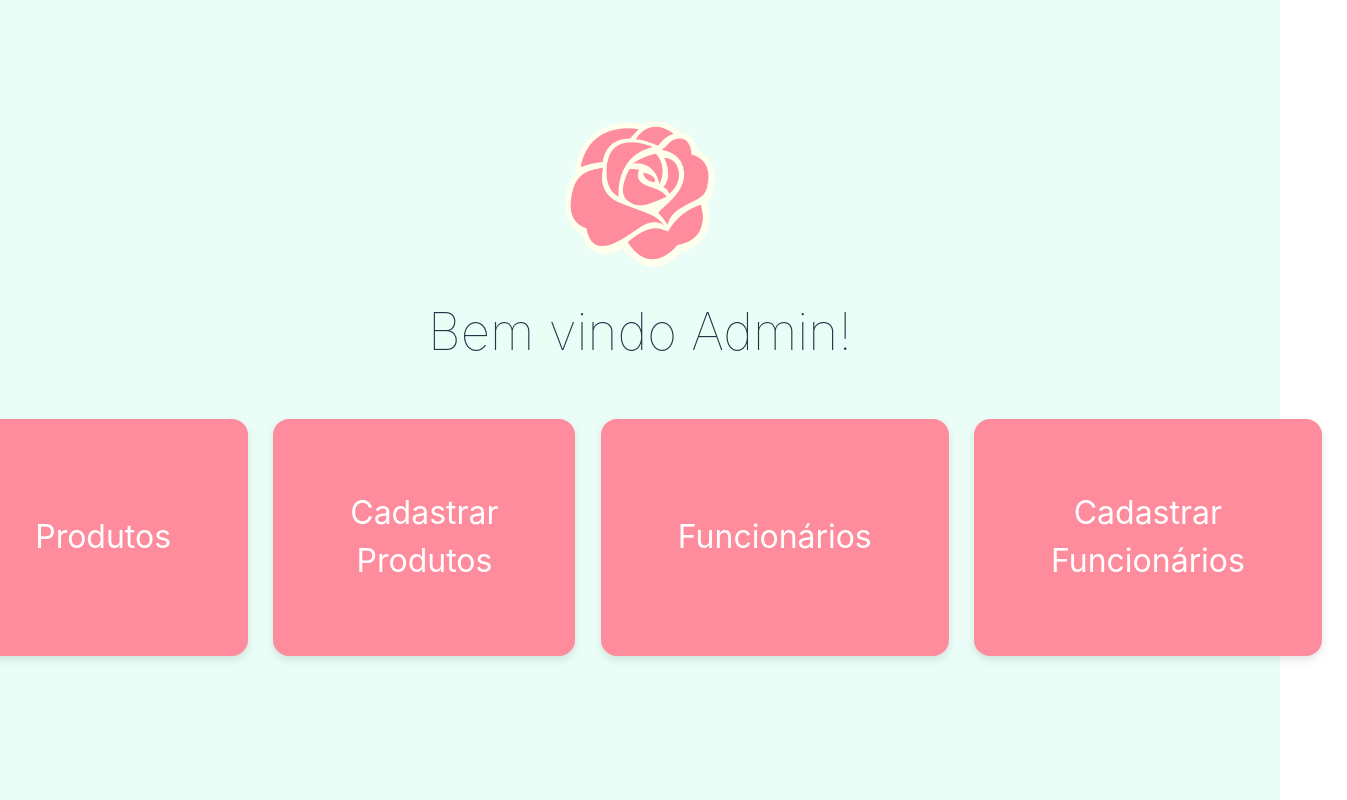
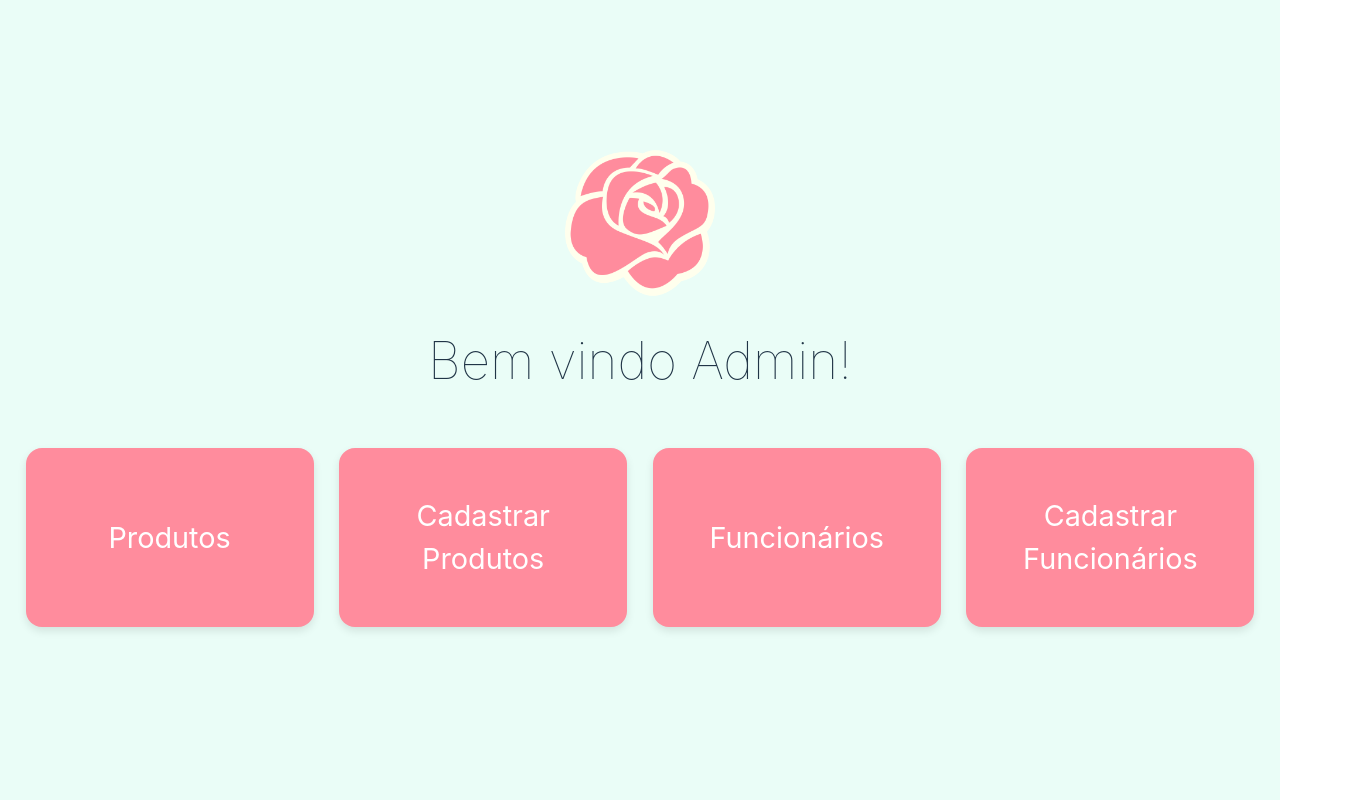
Before and after one commit to alicelopes47/tia-rosa-products-management, a React (Vite) app: page /home in a window 1280 px wide. Shown: the whole page, 1347 px wide, since content can reach past the window. Built offline with nearby package versions, Linux system fonts and the light colour scheme.

Commit message:
Update Card.css

```diff
--- a/src/components/Card/Card.css
+++ b/src/components/Card/Card.css
@@ -2,10 +2,10 @@
     background-color: #ff8c9d;
     color: white;
     border-radius: 8px;
-    padding: 1.2em 2.4em;
+    padding: 0.6em 1.2em;
     text-align: center;
     box-shadow: 0 4px 8px rgba(0, 0, 0, 0.1);
-    font-size: 2em;
+    font-size: 1.8em;
     cursor: pointer;
     border-radius: 16px;
     width: 100%;
```
